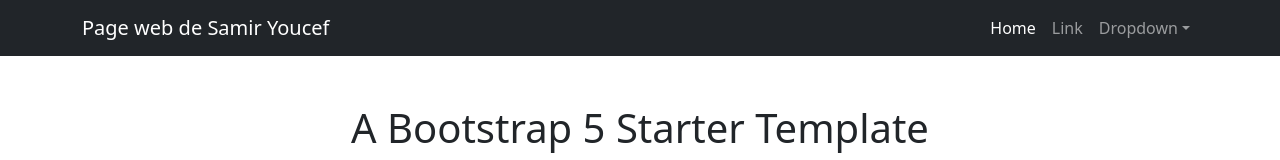
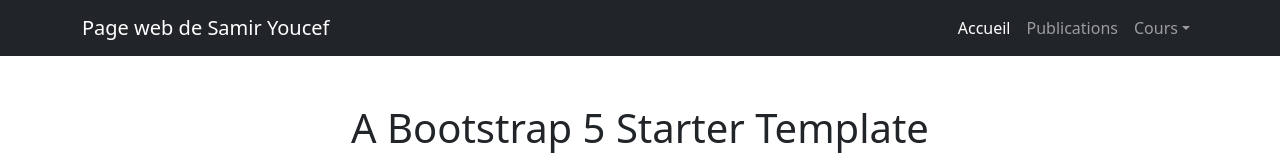
Before and after one commit to samiryoucef/samiryoucef.github.io, a plain HTML site: page index.html in a window 1280 px wide. Shown: the top 160 px of the page. Drawn offline with nearby package versions, Linux system fonts and the light colour scheme.

Commit message:
Update index.html

```diff
--- a/index.html
+++ b/index.html
@@ -19,10 +19,10 @@
                 <button class="navbar-toggler" type="button" data-bs-toggle="collapse" data-bs-target="#navbarSupportedContent" aria-controls="navbarSupportedContent" aria-expanded="false" aria-label="Toggle navigation"><span class="navbar-toggler-icon"></span></button>
                 <div class="collapse navbar-collapse" id="navbarSupportedContent">
                     <ul class="navbar-nav ms-auto mb-2 mb-lg-0">
-                        <li class="nav-item"><a class="nav-link active" aria-current="page" href="#">Home</a></li>
-                        <li class="nav-item"><a class="nav-link" href="#">Link</a></li>
+                        <li class="nav-item"><a class="nav-link active" aria-current="page" href="#">Accueil</a></li>
+                        <li class="nav-item"><a class="nav-link" href="#">Publications</a></li>
                         <li class="nav-item dropdown">
-                            <a class="nav-link dropdown-toggle" id="navbarDropdown" href="#" role="button" data-bs-toggle="dropdown" aria-expanded="false">Dropdown</a>
+                            <a class="nav-link dropdown-toggle" id="navbarDropdown" href="#" role="button" data-bs-toggle="dropdown" aria-expanded="false">Cours</a>
                             <ul class="dropdown-menu dropdown-menu-end" aria-labelledby="navbarDropdown">
                                 <li><a class="dropdown-item" href="#">Action</a></li>
                                 <li><a class="dropdown-item" href="#">Another action</a></li>
```
